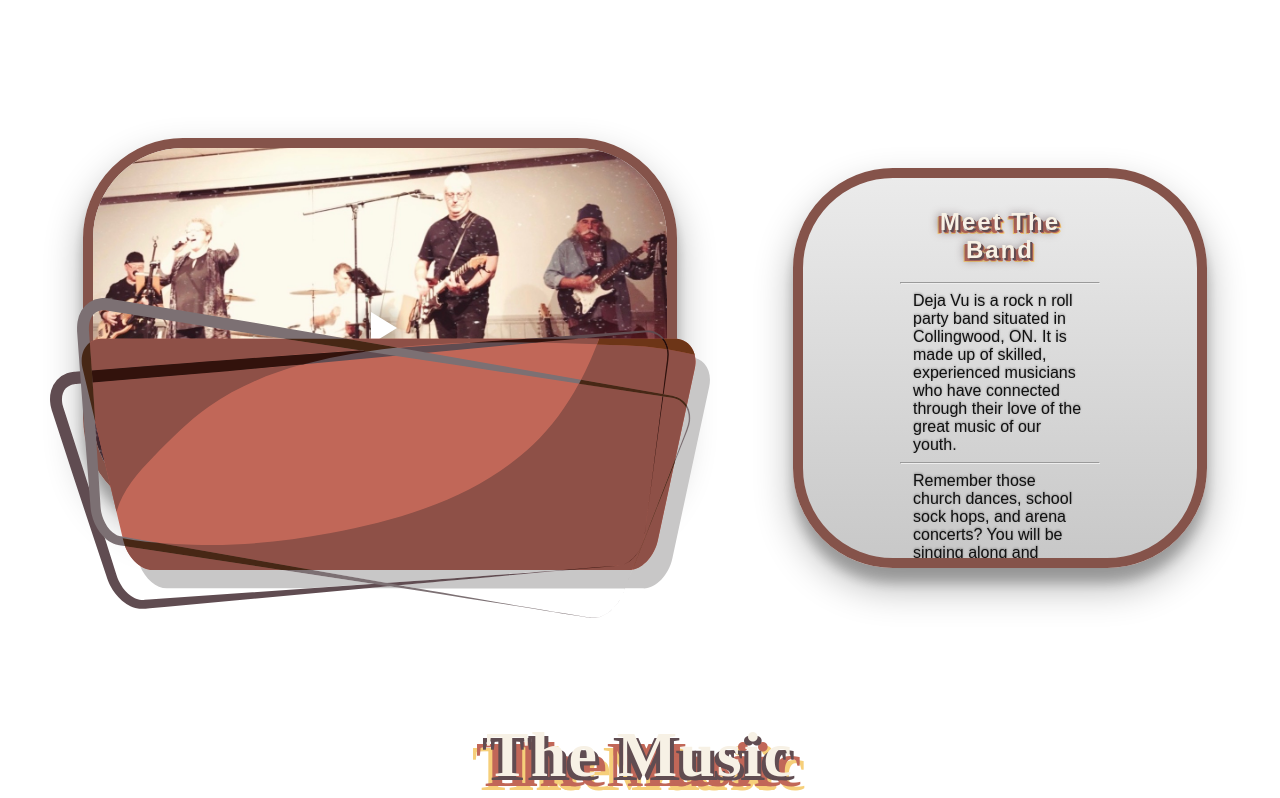
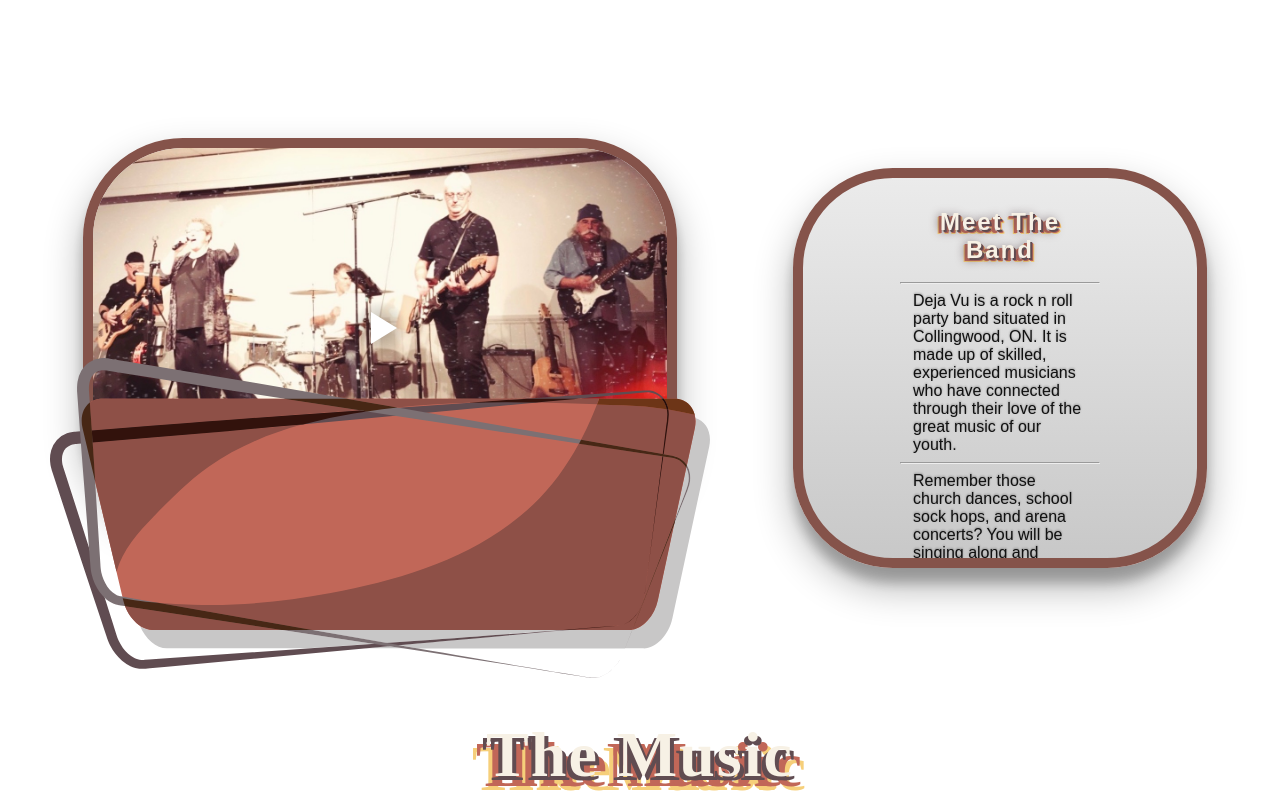
Before and after one commit to brendan-hughes/dejavu-site, a React (Create React App) app: page / in a window 1280 px wide. Shown: the part 2272-3070 px from the top of the page. Built offline with nearby package versions, Linux system fonts and the light colour scheme; a web font is replaced by a local one.

Commit message:
Version 1.0.3

```diff
--- a/package.json
+++ b/package.json
@@ -24,7 +24,7 @@
 		"redux-thunk": "^2.3.0"
 	},
 	"scripts": {
-		"start": "react-scripts start",
+		"start": "node server.js",
 		"build": "react-scripts build",
 		"test": "react-scripts test",
 		"eject": "react-scripts eject",
--- a/server.js
+++ b/server.js
@@ -1,10 +1,8 @@
 const express = require('express');
-const bodyParser = require('body-parser');
 const path = require('path');
 
 const app = express();
-app.use(bodyParser.json()); // for parsing application/json
-app.use(bodyParser.urlencoded({ extended: true }));
+app.use(express.json({ extended: false }));
 app.use('/api/contact', require('./routes/api/contact'));
 
 const port = process.env.PORT || 5000;
--- a/src/components/Home/band.css
+++ b/src/components/Home/band.css
@@ -67,11 +67,10 @@
 .normalBandBorder {
 	position: absolute;
 	width: 100%;
-	bottom: -20%;
 	opacity: 0;
 	transition: 0.5s ease;
 	pointer-events: none;
-	bottom: -100px;
+	bottom: -160px;
 }
 .bandBorderTop {
 	position: absolute;
```
